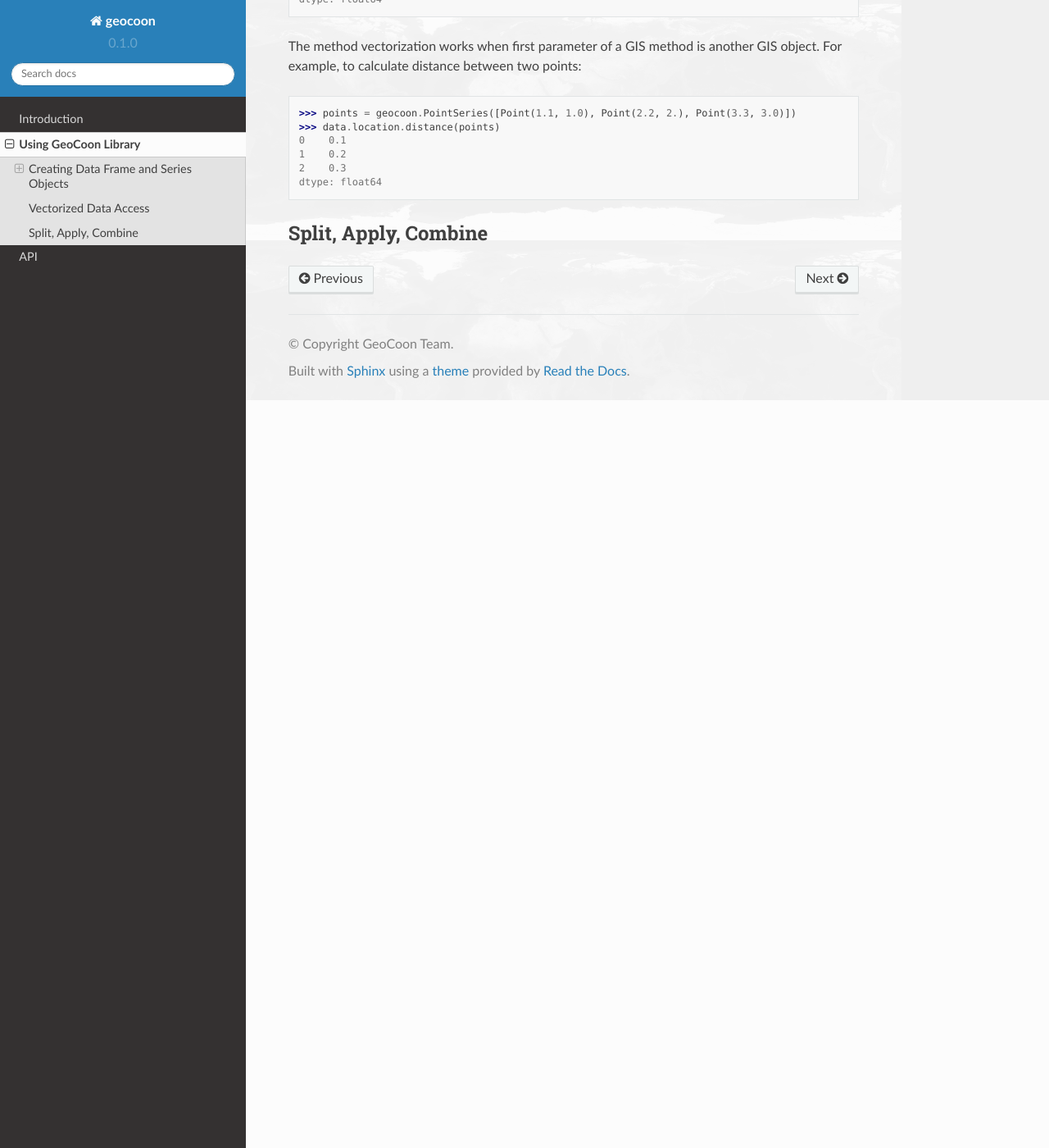
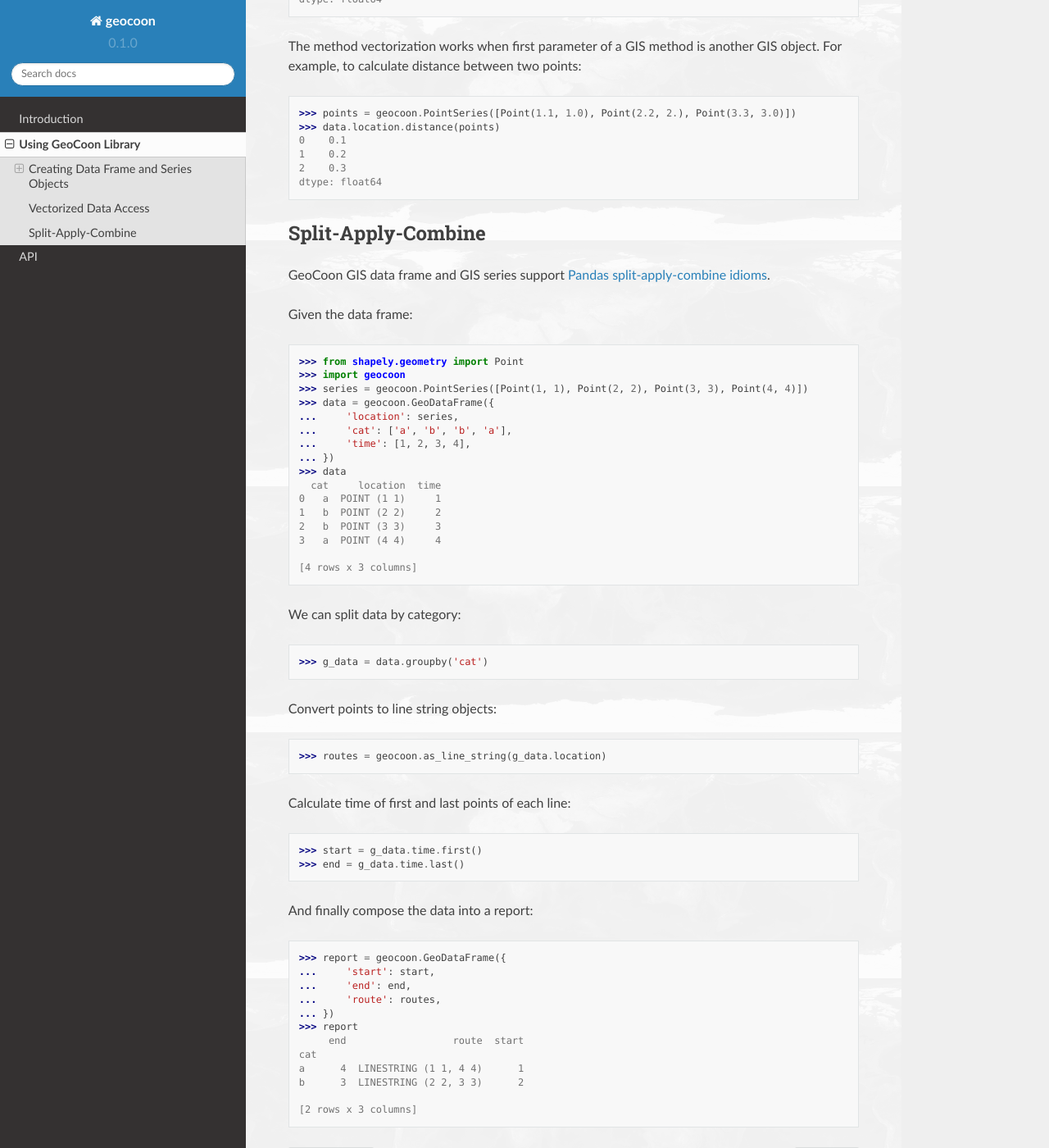
Before and after one commit to wrobell/geocoon, a Sphinx documentation site: the page built from doc/usage.rst, in a window 1280 px wide and 1400 px high, scrolled down 2407 px. Shown: the whole window at 82% size. Built offline with Sphinx 7.4.7 and the Read the Docs theme 2.0.0, drawn with Linux system fonts in a browser that asks for light colours.

Commit message:
- added description of split-apply-combine to usage chapter of the   documentation

```diff
--- a/doc/usage.rst
+++ b/doc/usage.rst
@@ -120,7 +120,56 @@
     dtype: float64
 
 
-Split, Apply, Combine
----------------------
+Split-Apply-Combine
+-------------------
+GeoCoon GIS data frame and GIS series support
+`Pandas split-apply-combine idioms <http://pandas.pydata.org/pandas-docs/stable/groupby.html>`_.
+
+Given the data frame::
+
+    >>> from shapely.geometry import Point
+    >>> import geocoon
+    >>> series = geocoon.PointSeries([Point(1, 1), Point(2, 2), Point(3, 3), Point(4, 4)])
+    >>> data = geocoon.GeoDataFrame({
+    ...     'location': series,
+    ...     'cat': ['a', 'b', 'b', 'a'],
+    ...     'time': [1, 2, 3, 4],
+    ... })
+    >>> data
+      cat     location  time
+    0   a  POINT (1 1)     1
+    1   b  POINT (2 2)     2
+    2   b  POINT (3 3)     3
+    3   a  POINT (4 4)     4
+    <BLANKLINE>
+    [4 rows x 3 columns]
+
+We can split data by category::
+
+    >>> g_data = data.groupby('cat')
+
+Convert points to line string objects::
+
+    >>> routes = geocoon.as_line_string(g_data.location)
+
+Calculate time of first and last points of each line::
+
+    >>> start = g_data.time.first()
+    >>> end = g_data.time.last()
+
+And finally compose the data into a report::
+
+    >>> report = geocoon.GeoDataFrame({
+    ...     'start': start,
+    ...     'end': end,
+    ...     'route': routes,
+    ... })
+    >>> report
+         end                  route  start
+    cat
+    a      4  LINESTRING (1 1, 4 4)      1
+    b      3  LINESTRING (2 2, 3 3)      2
+    <BLANKLINE>
+    [2 rows x 3 columns]
 
 .. vim: sw=4:et:ai
```
